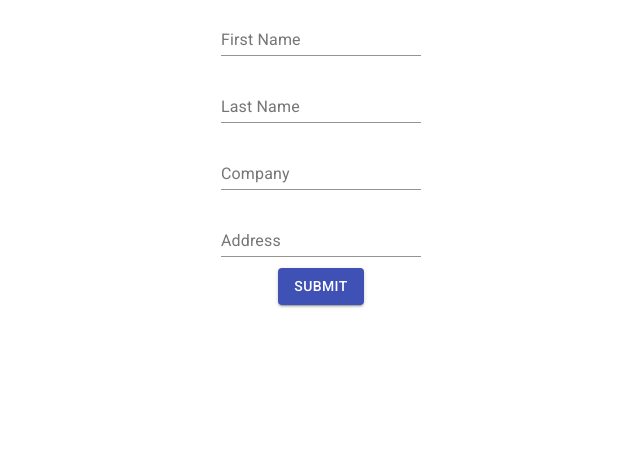
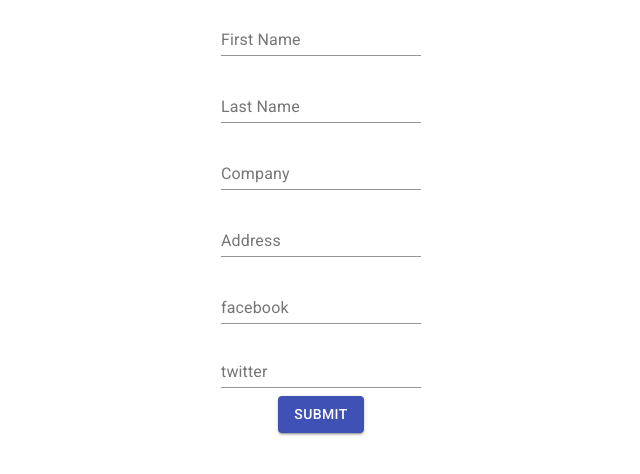
Before and after one commit to Roshith93/react-formik, a React (Create React App) app: page / in a window 1280 px wide. Shown: the top 474 px of the page, without its empty margins (319-959 px from the left). Built offline with nearby package versions, Linux system fonts and the light colour scheme.

Commit message:
nested object

```diff
--- a/src/components/FormikForms.js
+++ b/src/components/FormikForms.js
@@ -27,6 +27,10 @@ const initialValues = {
   lastName: '',
   company: '',
   address: '',
+  social: {
+    facebook: '',
+    twitter: ''
+  }
 }
 const onSubmit = (val) => console.log(val)
 
@@ -99,6 +103,12 @@ export const FormikForms = () => {
             <ErrorMessage name='company' />
           </FormHelperText>
         </div>
+        <div>
+          <Field name="social.facebook" as ={TextField} label="facebook"/>
+        </div>
+        <div>
+          <Field name="social.twitter" as ={TextField} label="twitter"/>
+        </div>
         <Button variant='contained' color='primary' type='submit'>
           Submit
         </Button>
```
